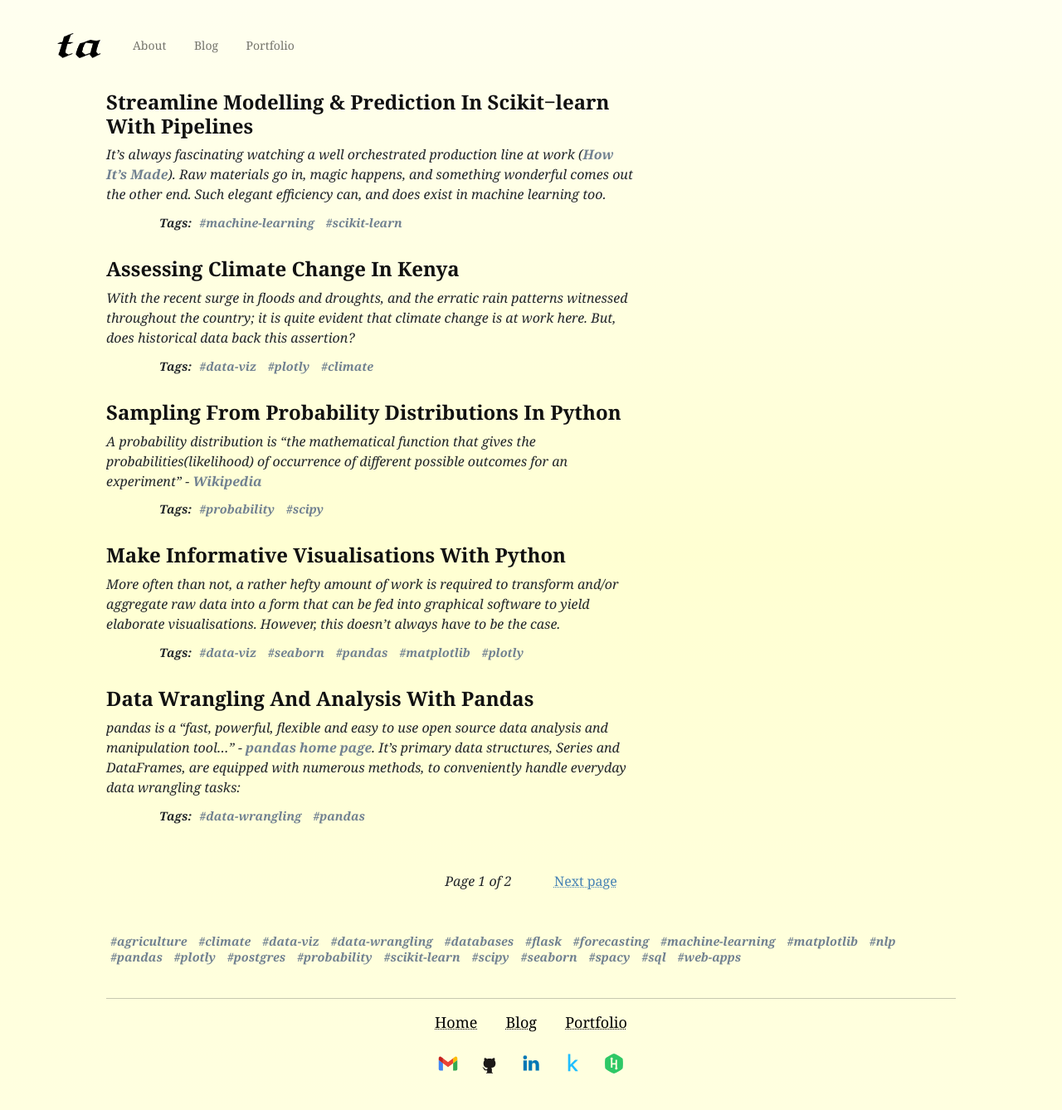
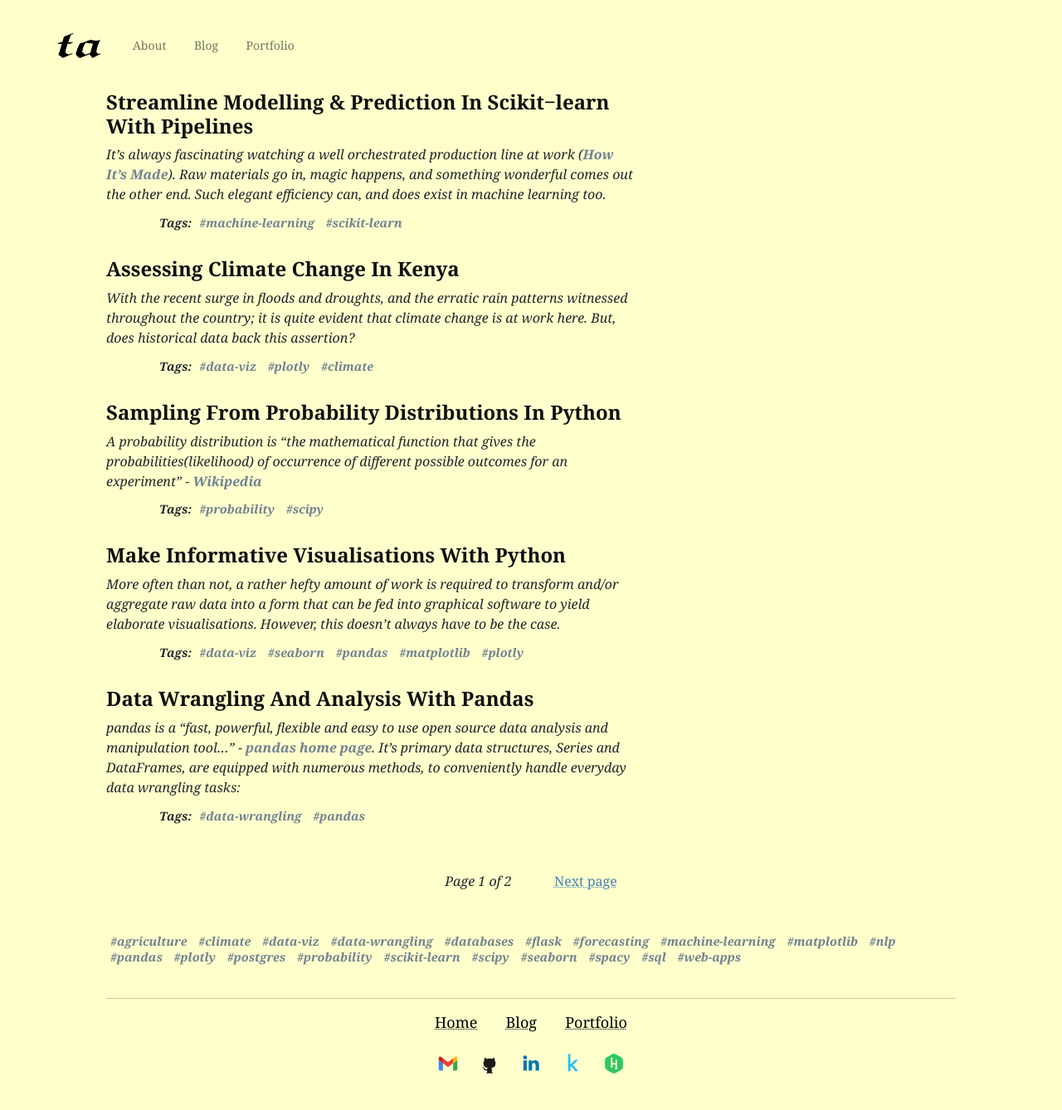
Before and after one commit to Tim-Abwao/tim-abwao.github.io, a Jekyll site: the page built from blog/index.html, in a window 1280 px wide. Shown: the whole page at 83% size. Built offline with Jekyll 4.4.1, drawn with Linux system fonts in a browser that asks for light colours; the list of posts is cut into pages by our own code.

Commit message:
Darken background to reduce eye-strain

```diff
--- a/_sass/syntax-highlight-default.sass
+++ b/_sass/syntax-highlight-default.sass
@@ -1,6 +1,6 @@
 .highlight
   pre
-    background-color: white
+    background-color: #eee
     padding: 10px
     border-radius: 4px
     font-size: 0.8em
--- a/assets/css/blog.sass
+++ b/assets/css/blog.sass
@@ -3,7 +3,7 @@
 @import "base"
 
 body
-  background: linear-gradient(ivory, #ffffcce0, lightyellow)
+  background: #ffffcc
 
 .post-list
   max-width: 90%
```
